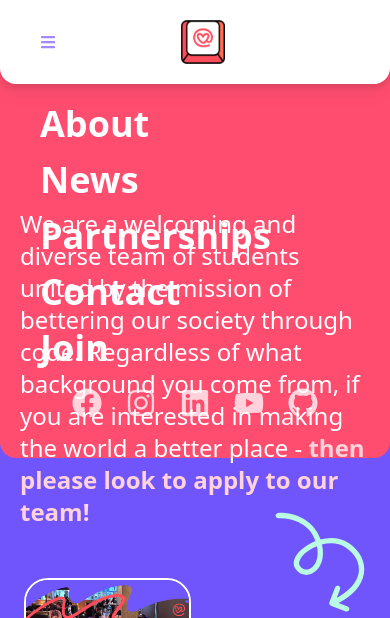
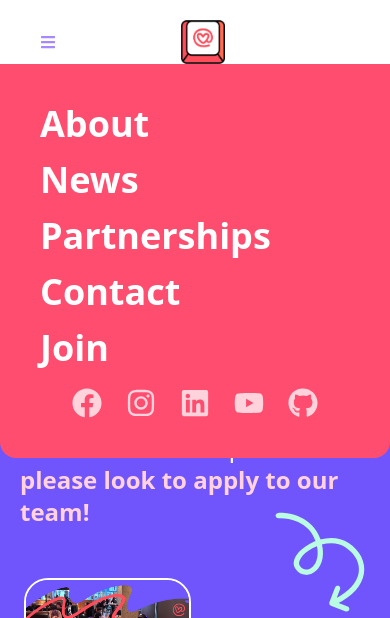
Before and after one commit to Code-the-Change-YYC/code-the-change-yyc-site, a Next.js app: page /join in a window 390 px wide. Both pictures are taken after a click on the icon 48 px from the left and 42 px from the top of the page. Shown: the top 618 px of the page. Built offline with nearby package versions, Linux system fonts and the light colour scheme; grey boxes are pictures that could not be loaded; a web font is replaced by a local one.

Commit message:
fix: Change z-indexes

```diff
--- a/components/JoinUs.jsx
+++ b/components/JoinUs.jsx
@@ -29,7 +29,7 @@ const JoinUs = () => {
             <Image src={HEART_SYMBOL_SVG} alt="" height="70%" width="70%" />
           </div>
         </div>
-        <TextSection classes="text-white pb-10 z-50">
+        <TextSection classes="text-white pb-10 z-20">
           We are a welcoming and diverse team of students united by the mission of bettering our society through code.
           Regardless of what background you come from, if you are interested in making the world a better place -
           <strong className="text-bold text-[#FFD2DC]"> then please look to apply to our team!</strong>
@@ -51,7 +51,7 @@ const JoinUs = () => {
       <div className="-mt-10 w-44 h-44 relative">
         <Image src={CRYSTAL_HEART_SVG} alt="" layout="fill" objectFit="contain" />
       </div>
-      <div className="-mt-24 w-screen h-56 relative">
+      <div className="-mt-24 w-screen h-56 xl:h-80 relative">
         <Image src={LONG_SQUIGGLY_LINE_SVG} alt="" layout="fill" objectFit="cover" />
       </div>
     </div>
--- a/components/MobileNavbarDrawer.jsx
+++ b/components/MobileNavbarDrawer.jsx
@@ -32,7 +32,7 @@ const MobileNavbarDrawer = () => {
   };
 
   return (
-    <div className="flex flex-col bg-[#FF4D6F] rounded-b-2xl -mt-5 p-10 absolute top-full w-full items-center z-10">
+    <div className="flex flex-col bg-[#FF4D6F] rounded-b-2xl -mt-5 p-10 absolute top-full w-full items-center z-30">
       <div className="flex flex-col w-full space-y-4">
         <h1
           className={`cursor-pointer ${TEXT_CLASSES} ${selectedLink === ABOUT ? "underline" : ""}`}
--- a/components/Navbar.jsx
+++ b/components/Navbar.jsx
@@ -32,7 +32,7 @@ const Navbar = () => {
 
   return (
     <div className="flex flex-col relative">
-      <div className="rounded-b-2xl md:rounded-none flex justify-between items-center px-10 md:px-20 py-5 bg-white drop-shadow-lg z-20">
+      <div className="rounded-b-2xl md:rounded-none flex justify-between items-center px-10 md:px-20 py-5 bg-white drop-shadow-lg z-30">
         <FaBars className="md:hidden text-[#A689FF] cursor-pointer" onClick={() => setOpen(!open)} />
 
         <Link href="/">
```
